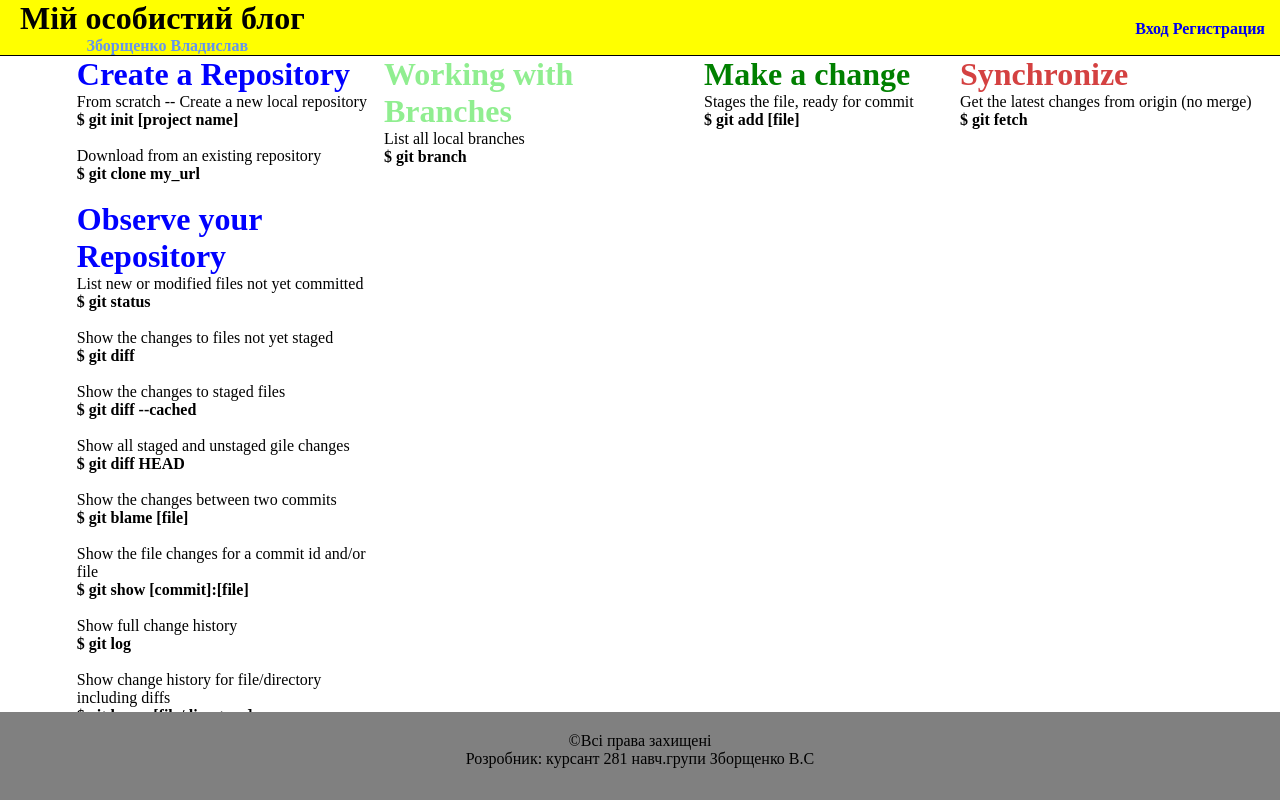
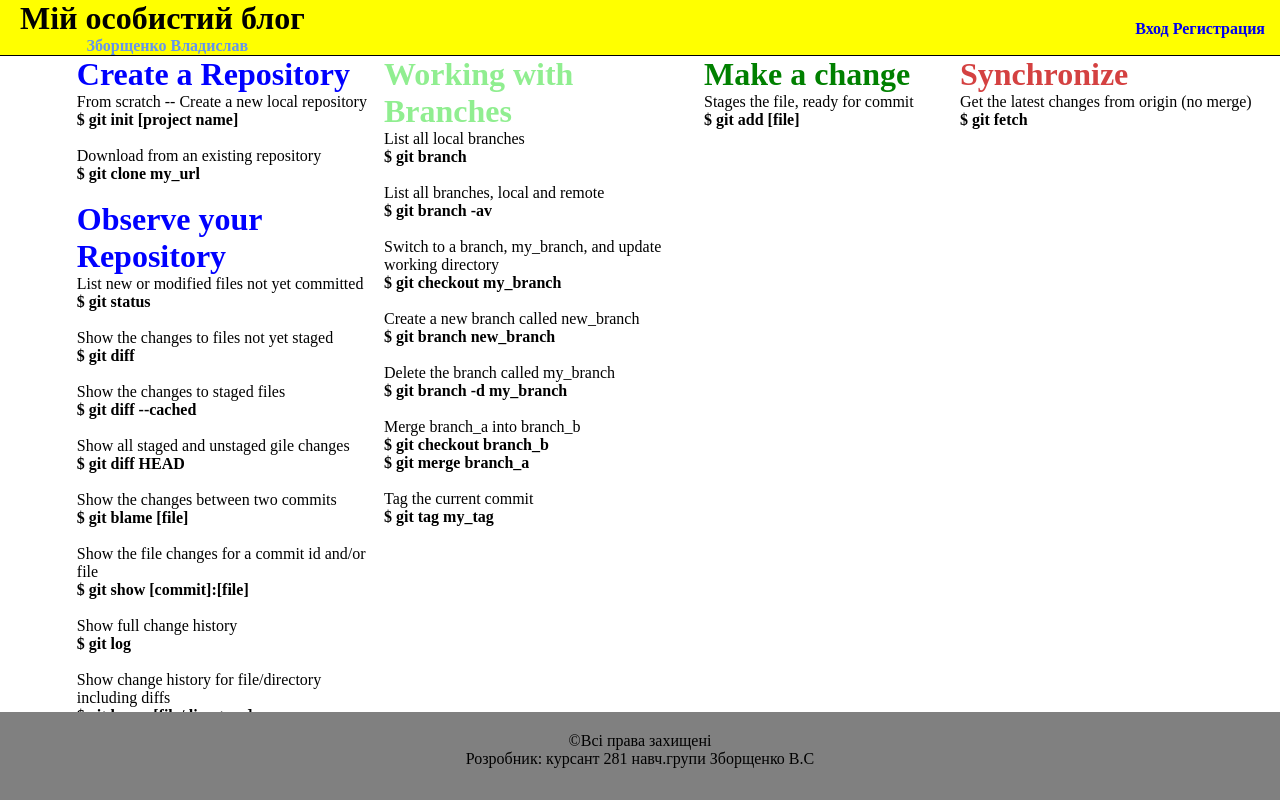
Before and after one commit to Handerhik/PZ_1.6, a plain HTML site: page gitcommands.html in a window 1280 px wide. Drawn offline with Linux system fonts and the light colour scheme.

Commit message:
Committed second DIV

```diff
--- a/gitcommands.html
+++ b/gitcommands.html
@@ -48,14 +48,27 @@
         <p>Show change history for file/directory including diffs</p>
         <h4>$ git log -p [file/directory]</h4>
 
-
-
     </div>
 
     <div>
+
         <h1 style="color: lightgreen">Working with Branches</h1>
         <p>List all local branches</p>
-        <h4>$ git branch</h4>
+        <h4>$ git branch</h4><br>
+        <p>List all branches, local and remote</p>
+        <h4>$ git branch -av</h4><br>
+        <p>Switch to a branch, my_branch, and update working directory</p>
+        <h4>$ git checkout my_branch</h4><br>
+        <p>Create a new branch called new_branch</p>
+        <h4>$ git branch new_branch</h4><br>
+        <p>Delete the branch called my_branch</p>
+        <h4>$ git branch -d my_branch</h4><br>
+        <p>Merge branch_a into branch_b</p>
+        <h4>$ git checkout branch_b</h4>
+        <h4>$ git merge branch_a</h4><br>
+        <p>Tag the current commit</p>
+        <h4>$ git tag my_tag</h4>
+
     </div>
 
     <div>
```
